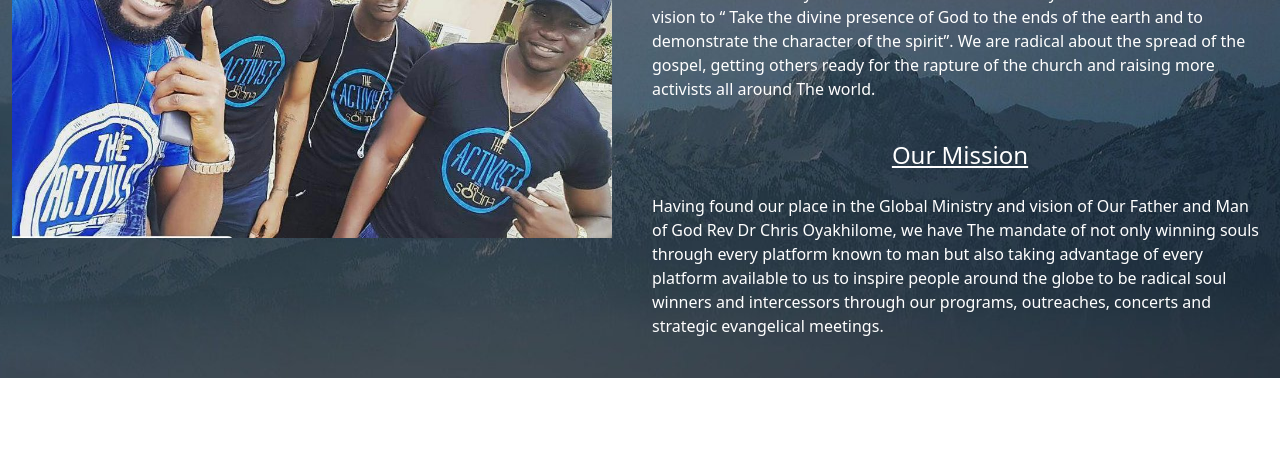
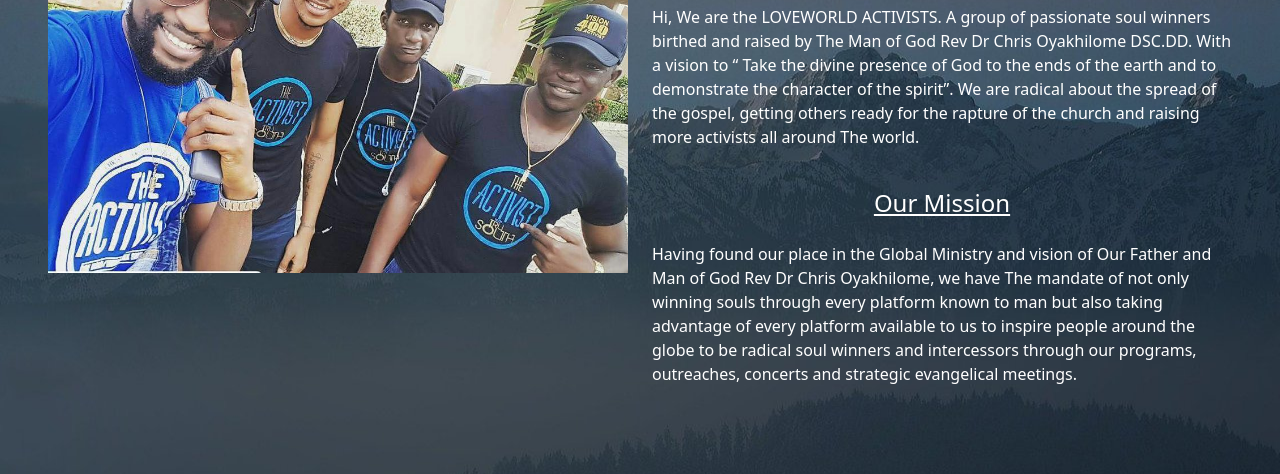
Before and after one commit to maoma1/maoma1.github.io, a plain HTML site: page html/about.html in a window 1280 px wide. Shown: the part 334-808 px from the top of the page. Drawn offline with nearby package versions, Linux system fonts and the light colour scheme; files that its build step writes are made by us from their sources.

Commit message:
about-pg-modified

```diff
--- a/html/about.html
+++ b/html/about.html
@@ -43,7 +43,7 @@
 
 
 
-    <div class="container-fluid"  style="background-image: url('../images/night-g6f0f26e3d_1920.jpg');">
+    <div class="container-fluid p-5"  style="background-image: url('../images/night-g6f0f26e3d_1920.jpg');">
 
                  <div class="row">
 
```
